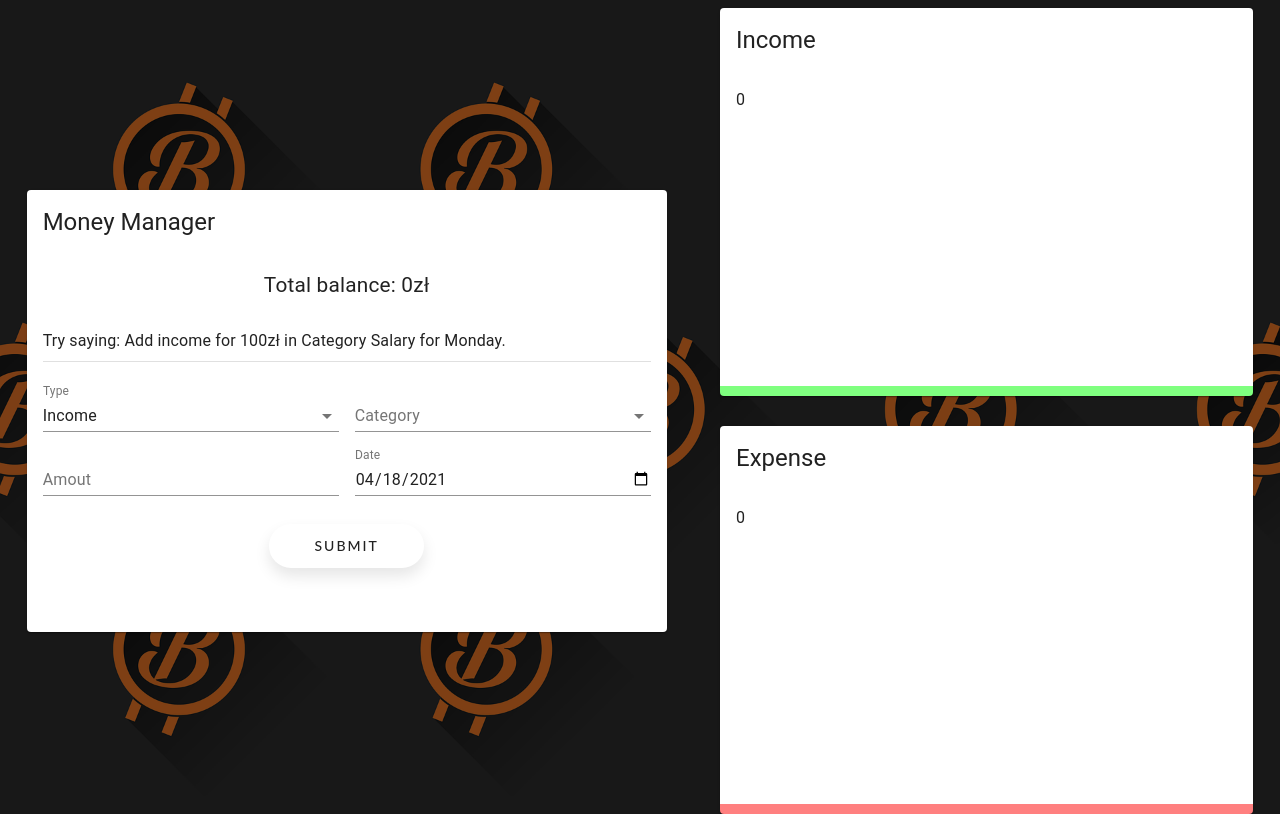
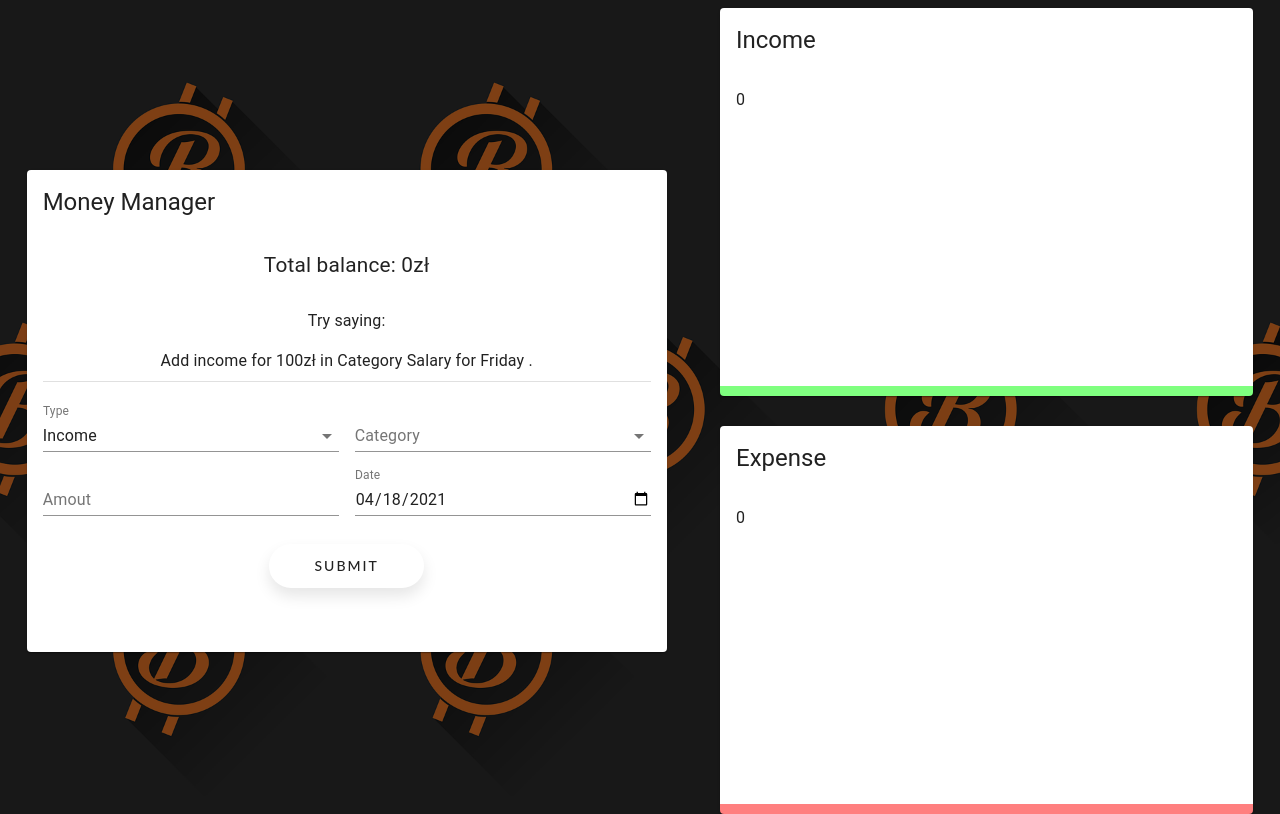
Before and after one commit to adrianghub/money-manager, a React (Create React App) app: page / in a window 1280 px wide. Built offline with nearby package versions, Linux system fonts and the light colour scheme.

Commit message:
Add dynamic info compoenent in main card

```diff
--- /dev/null
+++ b/src/components/MainBoard/InfoCard/InfoCard.jsx
@@ -0,0 +1,17 @@
+import React from 'react'
+
+const isIncome = Math.round(Math.random());
+
+function InfoCard() {
+  return (
+    <div style={{ textAlign: 'center', padding: '0 10%' }}>
+      Try saying: <br />
+      Add {isIncome ? 'income ' : 'expense '}
+      for {isIncome ? '100zł ' : '25zł '}
+      in Category {isIncome ? 'Salary ' : 'Gifts '}
+      for {isIncome ? 'Friday ' : 'Sunday'}.
+    </div>
+  )
+}
+
+export default InfoCard
--- a/src/components/MainBoard/MainBoard.jsx
+++ b/src/components/MainBoard/MainBoard.jsx
@@ -5,6 +5,7 @@ import { MoneyManagerContext } from '../../context/context';
 import useStyles from './styles';
 import Form from './Form/Form';
 import List from './List/List';
+import InfoCard from './InfoCard/InfoCard';
 
 
 const MainBoard = () => {
@@ -18,8 +19,7 @@ const MainBoard = () => {
       <CardContent>
         <Typography align="center" varient="h5" style= {{ fontSize: '1.3rem' }} >Total balance: {balance}zł</Typography>
         <Typography varient="subtitle1" style={{ lineHeight: '2.5em', marginTop: '20px' }}>
-          {/* Data */}
-          Try saying: Add income for 100zł in Category Salary for Monday.
+          <InfoCard />
         </Typography>
         <Divider />
         <Form />
```
